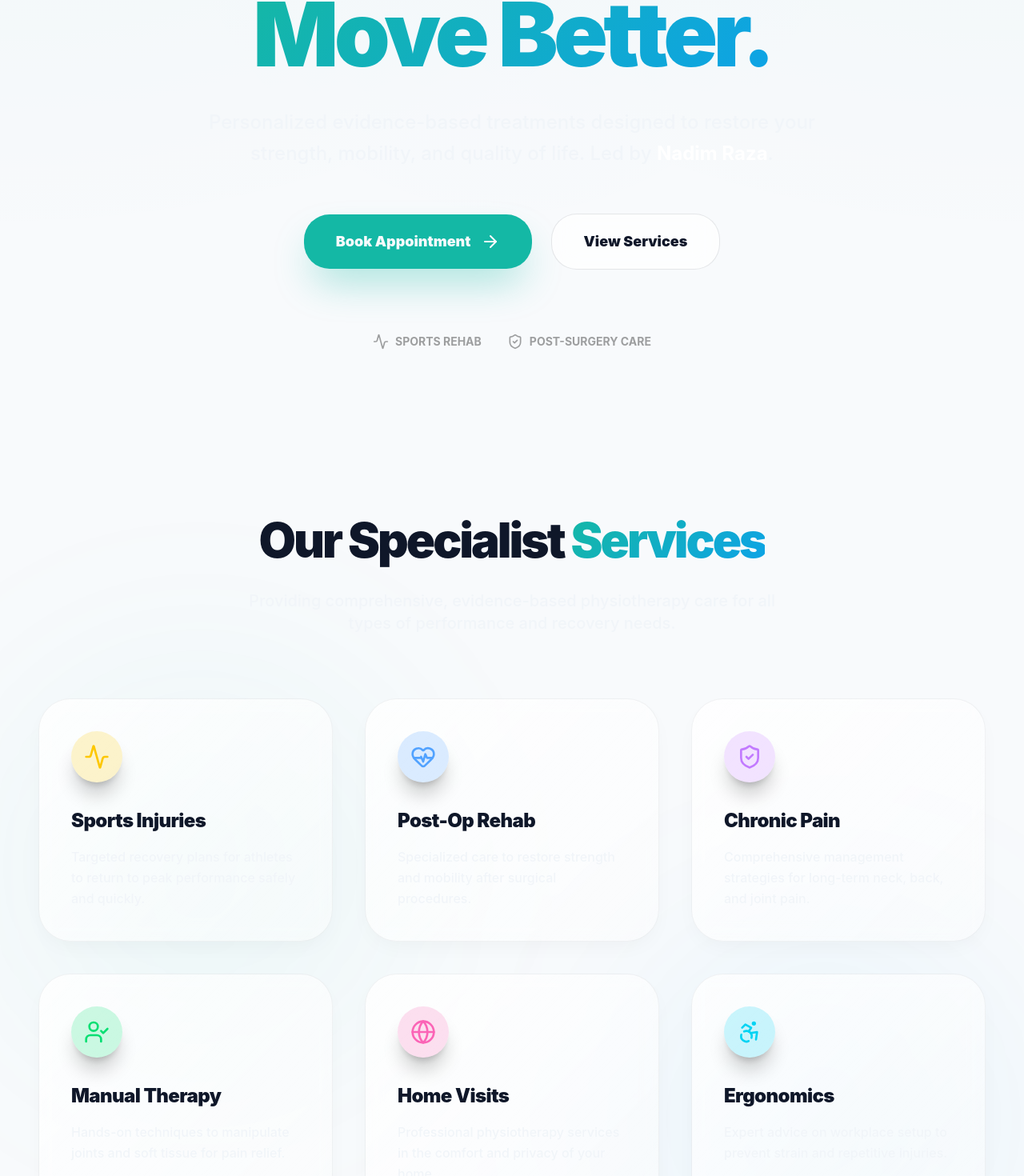
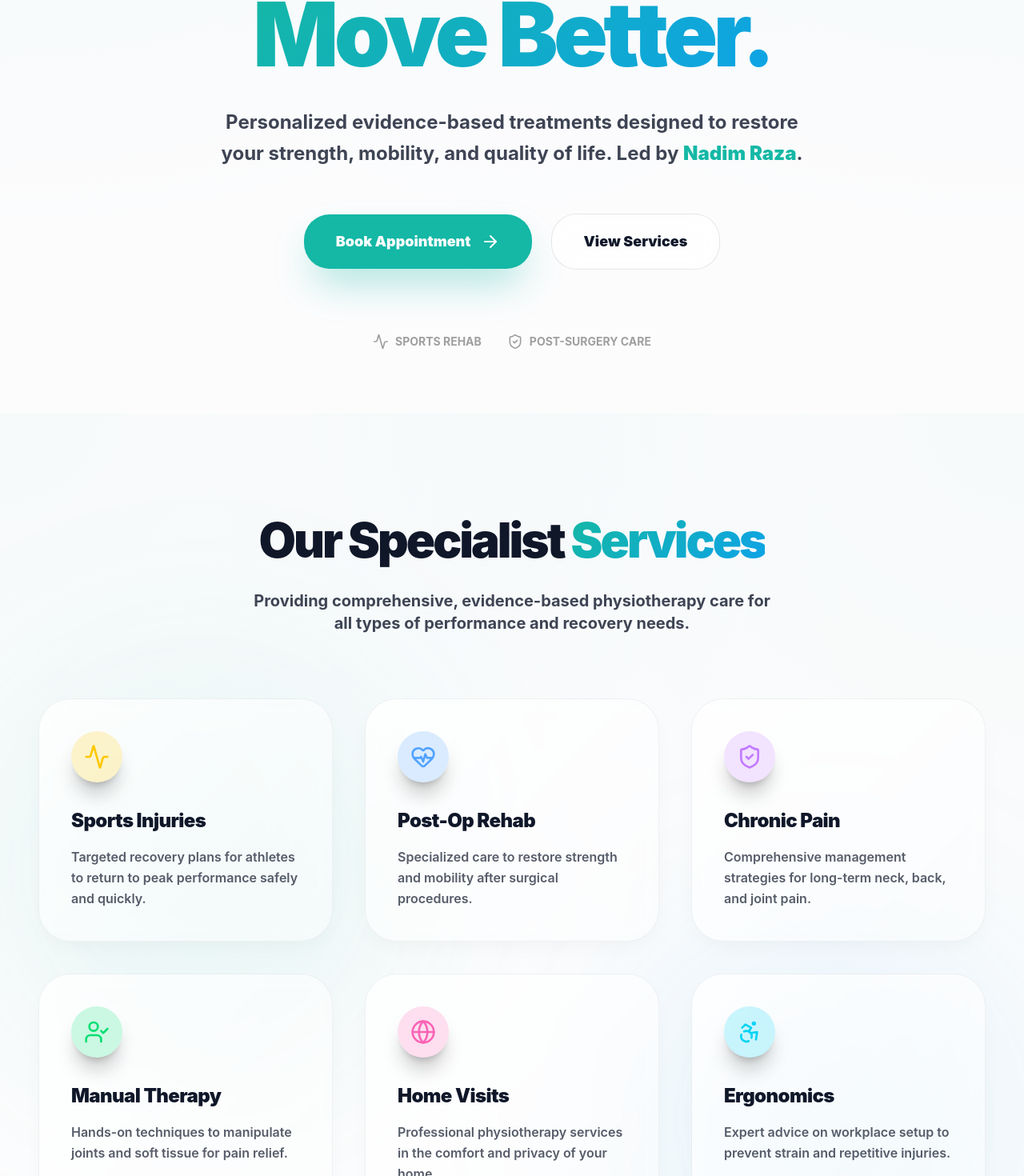
Before and after one commit to 4t1lucifer-cmd/healthcare-web-app, a Next.js app: page / in a window 1280 px wide. Shown: the part 267-1737 px from the top of the page at 80% size. Built offline with nearby package versions, Linux system fonts and the light colour scheme.

Commit message:
style: optimize text contrast and readability for light theme

```diff
--- a/src/app/globals.css
+++ b/src/app/globals.css
@@ -1,17 +1,20 @@
 @import "tailwindcss";
 
 :root {
-  --background: 210 40% 98%;
+  --background: 240 10% 99%;
+  /* Very soft off-white/warm */
   --foreground: 222 47% 11%;
+  /* Deep Navy/Slate 950 */
 
   --primary: 173 80% 40%;
-  --primary-foreground: 210 40% 98%;
+  --primary-foreground: 240 10% 99%;
 
-  --secondary: 210 40% 96%;
-  --secondary-foreground: 222 47% 11%;
+  --secondary: 240 5% 96%;
+  --secondary-foreground: 215 25% 27%;
+  /* Darker Slate for descriptions */
 
   --accent: 199 89% 48%;
-  --accent-foreground: 210 40% 98%;
+  --accent-foreground: 240 10% 99%;
 
   --card: 0 0% 100%;
   --card-foreground: 222 47% 11%;
--- a/src/components/Features.tsx
+++ b/src/components/Features.tsx
@@ -91,8 +91,8 @@ const FeatureCard = ({ feature, index }: { feature: typeof features[0], index: n
                 <div className={`w-16 h-16 rounded-2xl ${feature.bg} flex items-center justify-center mb-8 group-hover:scale-110 transition-transform duration-500 shadow-xl shadow-black/20`}>
                     <feature.icon className={`w-8 h-8 ${feature.color}`} />
                 </div>
-                <h3 className="text-2xl font-black mb-4 tracking-tight">{feature.title}</h3>
-                <p className="text-secondary leading-relaxed text-base font-medium">
+                <h3 className="text-2xl font-black mb-4 tracking-tight text-foreground">{feature.title}</h3>
+                <p className="text-foreground/70 leading-relaxed text-base font-semibold">
                     {feature.description}
                 </p>
             </div>
@@ -106,9 +106,10 @@ const FeatureCard = ({ feature, index }: { feature: typeof features[0], index: n
 const Features = () => {
     return (
         <section id="services" className="py-32 px-6 md:px-12 relative overflow-hidden scroll-mt-20">
-            {/* Background Accents */}
-            <div className="absolute top-1/2 left-0 -translate-y-1/2 w-[500px] h-[500px] bg-primary/5 blur-[120px] rounded-full -z-10" />
-            <div className="absolute bottom-0 right-0 w-[500px] h-[500px] bg-accent/5 blur-[120px] rounded-full -z-10" />
+            {/* Background Accents with Mesh Gradient */}
+            <div className="mesh-gradient opacity-20" />
+            <div className="absolute top-1/2 left-0 -translate-y-1/2 w-[500px] h-[500px] bg-primary/10 blur-[120px] rounded-full -z-10" />
+            <div className="absolute bottom-0 right-0 w-[500px] h-[500px] bg-accent/10 blur-[120px] rounded-full -z-10" />
 
             <div className="text-center mb-20">
                 <motion.h2
@@ -124,7 +125,7 @@ const Features = () => {
                     whileInView={{ opacity: 1, y: 0 }}
                     viewport={{ once: true }}
                     transition={{ delay: 0.1 }}
-                    className="text-secondary text-lg md:text-xl max-w-2xl mx-auto font-medium"
+                    className="text-foreground/80 text-lg md:text-xl max-w-2xl mx-auto font-bold"
                 >
                     Providing comprehensive, evidence-based physiotherapy care for all types of performance and recovery needs.
                 </motion.p>
--- a/src/components/Hero.tsx
+++ b/src/components/Hero.tsx
@@ -33,10 +33,10 @@ const Hero = () => {
                 initial={{ opacity: 0, y: 20 }}
                 animate={{ opacity: 1, y: 0 }}
                 transition={{ duration: 0.8, delay: 0.1 }}
-                className="text-secondary text-xl md:text-2xl max-w-3xl mb-14 leading-relaxed font-medium"
+                className="text-foreground/80 text-xl md:text-2xl max-w-3xl mb-14 leading-relaxed font-bold"
             >
                 Personalized evidence-based treatments designed to restore your strength,
-                mobility, and quality of life. Led by <span className="text-white font-bold">Nadim Raza</span>.
+                mobility, and quality of life. Led by <span className="text-primary font-black">Nadim Raza</span>.
             </motion.p>
 
             <motion.div
```
